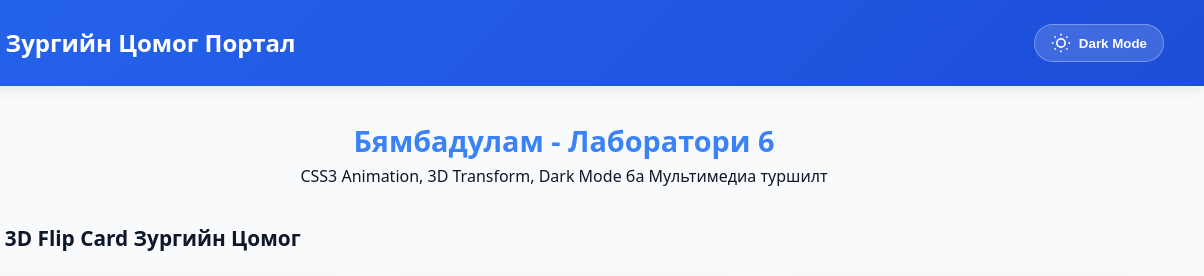
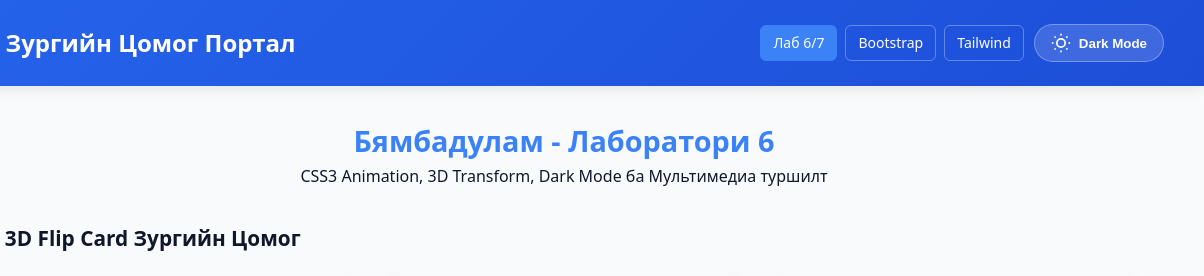
Before and after one commit to jargalsaikhanbyambadulam-pixel/web-development-lab6, a website: page index.html in a window 1280 px wide. Shown: the top 276 px of the page, 76-1280 px from the left. Drawn offline with Linux system fonts and the light colour scheme.

Commit message:
Add navigation buttons to tailwind.html

```diff
--- a/index.html
+++ b/index.html
@@ -5,6 +5,45 @@
   <meta name="viewport" content="width=device-width, initial-scale=1.0">
   <title>Лаб 6 - Зургийн цомог портал</title>
   <link rel="stylesheet" href="style.css">
+  <style>
+    /* Хуудас хооронд шилжих товчны загвар */
+    .nav-buttons {
+      display: flex;
+      gap: 8px;
+      align-items: center;
+      margin-left: 20px;
+    }
+    .nav-btn {
+      padding: 6px 12px;
+      font-size: 14px;
+      font-weight: 500;
+      border-radius: 6px;
+      text-decoration: none;
+      border: 1px solid rgba(255, 255, 255, 0.3);
+      color: inherit;
+      transition: all 0.2s ease;
+    }
+    .nav-btn.active {
+      background-color: #3b82f6;
+      color: #ffffff;
+      border-color: #3b82f6;
+    }
+    .nav-btn:hover {
+      opacity: 0.85;
+    }
+    .header-container {
+      display: flex;
+      align-items: center;
+      justify-content: space-between;
+      flex-wrap: wrap;
+      gap: 15px;
+    }
+    .header-right {
+      display: flex;
+      align-items: center;
+      gap: 10px;
+    }
+  </style>
 </head>
 <body>
 
@@ -19,6 +58,14 @@
         </svg>
         Зургийн Цомог Портал
       </h1>
+
+      <div class="header-right">
+        <!-- Хуудас хооронд шилжих товчнууд -->
+        <nav class="nav-buttons">
+          <a href="index.html" class="nav-btn active">Лаб 6/7</a>
+          <a href="bootstrap.html" class="nav-btn">Bootstrap</a>
+          <a href="tailwind.html" class="nav-btn">Tailwind</a>
+        </nav>
 
         <!-- Theme Toggle -->
         <button id="theme-toggle" class="btn-theme" aria-label="Dark mode шилжүүлэх">
@@ -35,6 +82,7 @@
           </svg>
           <span id="theme-text">Dark Mode</span>
         </button>
+      </div>
     </div>
   </header>
 
```
Also changed, not shown: bootstrap.html (+13 -6 lines), tailwind.html (+12 -4 lines). Lines whose indentation alone changed are shown as unchanged.
